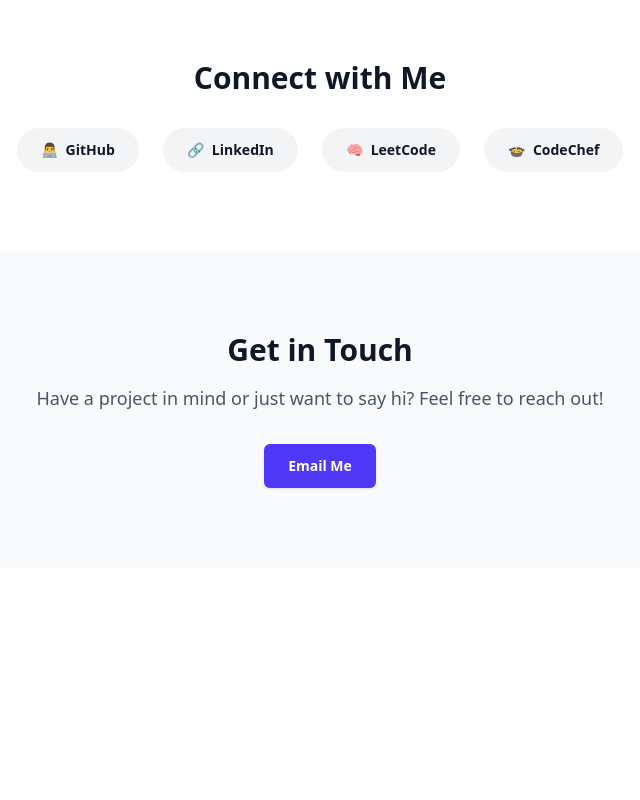
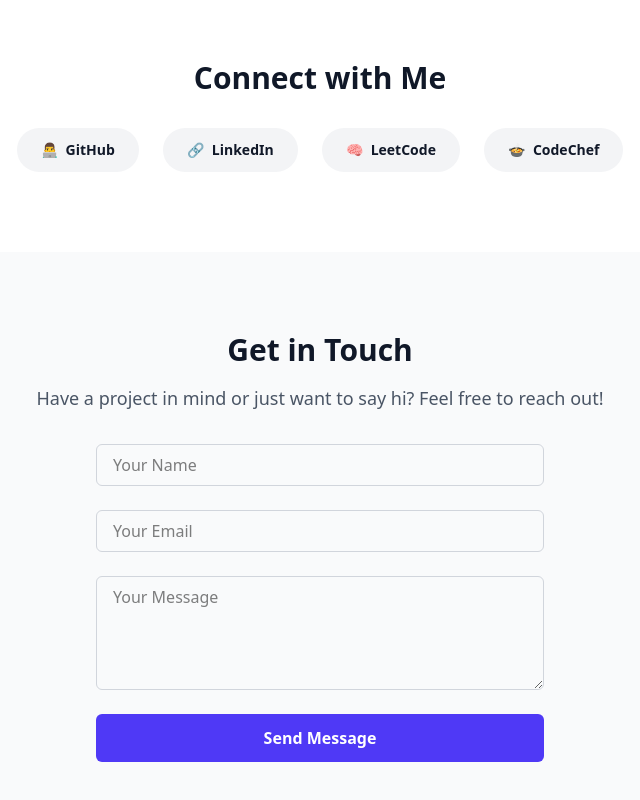
Before and after one commit to Rahuly1606/PortFolio, a React (Vite) app in the folder frontend/: page / in a window 1280 px wide. Shown: the part 1730-2530 px from the top of the page, without its empty margins (320-960 px from the left). Before the commit the page ends 2298 px from the top, so only its background shows below. Built offline with nearby package versions, Linux system fonts and the light colour scheme.

Commit message:
fixed some issuee

```diff
--- a/frontend/package.json
+++ b/frontend/package.json
@@ -15,7 +15,8 @@
     "@tailwindcss/vite": "^4.0.1",
     "framer-motion": "^12.0.6",
     "react": "^18.3.1",
-    "react-dom": "^18.3.1"
+    "react-dom": "^18.3.1",
+    "react-intersection-observer": "^9.15.1"
   },
   "devDependencies": {
     "@eslint/js": "^9.17.0",
--- a/frontend/src/App.jsx
+++ b/frontend/src/App.jsx
@@ -1,7 +1,8 @@
 import './App.css';
 import Navbar from './components/Navbar';
-import { motion } from 'framer-motion';
+import { motion, useAnimation } from 'framer-motion';
 import { useEffect, useState } from 'react';
+import { useInView } from 'react-intersection-observer';
 
 function App() {
   const projects = [
@@ -104,6 +105,16 @@
     return () => clearInterval(skillTimer);
   }, [skills.length]);
 
+  // Scroll animations
+  const controls = useAnimation();
+  const [ref, inView] = useInView();
+
+  useEffect(() => {
+    if (inView) {
+      controls.start('visible');
+    }
+  }, [controls, inView]);
+
   return (
     <>
       <Navbar />
@@ -144,7 +155,7 @@
             transition={{ duration: 0.5 }}
             className="mt-10 lg:mt-0 flex flex-col items-center lg:items-start"
           >
-            <h2 className="text-3xl font-bold text-gray-900"></h2>
+            {/* <h2 className="text-3xl font-bold text-gray-900"></h2> */}
             <motion.div
               key={skills[skillIndex].name}
               initial={{ opacity: 0, x: 50 }}
@@ -297,14 +308,33 @@
             <p className="mt-4 text-lg text-gray-600">
               Have a project in mind or just want to say hi? Feel free to reach out!
             </p>
-            <motion.a
-              whileHover={{ scale: 1.1 }}
-              whileTap={{ scale: 0.9 }}
-              href="mailto:john.doe@example.com"
-              className="mt-8 inline-block rounded-md bg-indigo-600 px-6 py-3 text-sm font-semibold text-white shadow-sm hover:bg-indigo-500 transition-all duration-300"
-            >
-              Email Me
-            </motion.a>
+            <form className="mt-8 max-w-md mx-auto">
+              <div className="grid grid-cols-1 gap-6">
+                <input
+                  type="text"
+                  placeholder="Your Name"
+                  className="px-4 py-2 rounded-md border border-gray-300 focus:outline-none focus:ring-2 focus:ring-indigo-500"
+                />
+                <input
+                  type="email"
+                  placeholder="Your Email"
+                  className="px-4 py-2 rounded-md border border-gray-300 focus:outline-none focus:ring-2 focus:ring-indigo-500"
+                />
+                <textarea
+                  placeholder="Your Message"
+                  rows="4"
+                  className="px-4 py-2 rounded-md border border-gray-300 focus:outline-none focus:ring-2 focus:ring-indigo-500"
+                ></textarea>
+                <motion.button
+                  whileHover={{ scale: 1.05 }}
+                  whileTap={{ scale: 0.95 }}
+                  type="submit"
+                  className="px-6 py-3 bg-indigo-600 text-white font-semibold rounded-md hover:bg-indigo-500 transition-all duration-300"
+                >
+                  Send Message
+                </motion.button>
+              </div>
+            </form>
           </motion.div>
         </div>
       </section>
```
Also changed, not shown: 1 other file (tests, documents, lock files or other folders).
